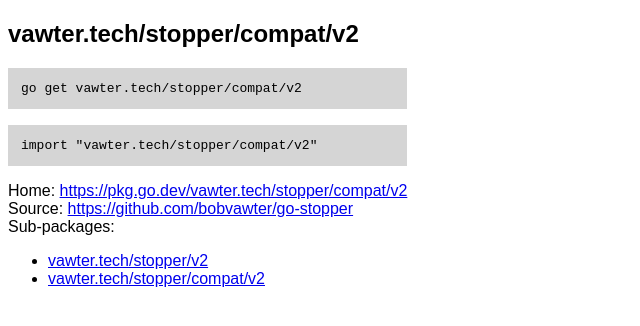
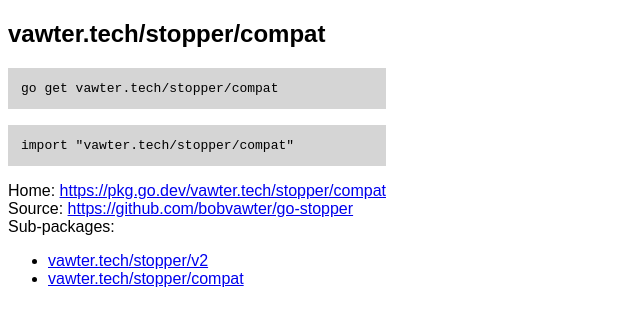
Before and after one commit to bobvawter/vawter.tech, a Jekyll site: the page stopper/compat/index.html, which Jekyll copies as it is, in a window 1280 px wide. Shown: the top 326 px of the page, without its empty margins (0-640 px from the left). Built offline with Jekyll 4.4.1, drawn with Linux system fonts in a browser that asks for light colours.

Commit message:
Another try

```diff
--- a/stopper/compat/v2/index.html
+++ b/stopper/compat/index.html
@@ -2,7 +2,7 @@
 <html>
 <head>
 <meta charset="utf-8">
-<title>vawter.tech/stopper/compat/v2</title>
+<title>vawter.tech/stopper/compat</title>
 <meta name="go-import" content="vawter.tech/stopper git https://github.com/bobvawter/go-stopper">
 <meta name="go-source" content="vawter.tech/stopper https://github.com/bobvawter/go-stopper https://github.com/bobvawter/go-stopper/tree/master{/dir} https://github.com/bobvawter/go-stopper/blob/master{/dir}/{file}#L{line}">
 <style>
@@ -15,11 +15,11 @@
 </head>
 <body>
 <div class="content">
-<h2>vawter.tech/stopper/compat/v2</h2>
-<code>go get vawter.tech/stopper/compat/v2</code>
-<code>import "vawter.tech/stopper/compat/v2"</code>
-Home: <a href="https://pkg.go.dev/vawter.tech/stopper/compat/v2">https://pkg.go.dev/vawter.tech/stopper/compat/v2</a><br/>
+<h2>vawter.tech/stopper/compat</h2>
+<code>go get vawter.tech/stopper/compat</code>
+<code>import "vawter.tech/stopper/compat"</code>
+Home: <a href="https://pkg.go.dev/vawter.tech/stopper/compat">https://pkg.go.dev/vawter.tech/stopper/compat</a><br/>
 Source: <a href="https://github.com/bobvawter/go-stopper">https://github.com/bobvawter/go-stopper</a><br/>
-Sub-packages:<ul><li><a href="/stopper/v2">vawter.tech/stopper/v2</a></li><li><a href="/stopper/compat/v2">vawter.tech/stopper/compat/v2</a></li></ul></div>
+Sub-packages:<ul><li><a href="/stopper/v2">vawter.tech/stopper/v2</a></li><li><a href="/stopper/compat">vawter.tech/stopper/compat</a></li></ul></div>
 </body>
 </html>
--- a/stopper/index.html
+++ b/stopper/index.html
@@ -20,6 +20,6 @@
 <code>import "vawter.tech/stopper"</code>
 Home: <a href="https://pkg.go.dev/vawter.tech/stopper">https://pkg.go.dev/vawter.tech/stopper</a><br/>
 Source: <a href="https://github.com/bobvawter/go-stopper">https://github.com/bobvawter/go-stopper</a><br/>
-Sub-packages:<ul><li><a href="/stopper/v2">vawter.tech/stopper/v2</a></li><li><a href="/stopper/compat/v2">vawter.tech/stopper/compat/v2</a></li></ul></div>
+Sub-packages:<ul><li><a href="/stopper/v2">vawter.tech/stopper/v2</a></li><li><a href="/stopper/compat">vawter.tech/stopper/compat</a></li></ul></div>
 </body>
 </html>
--- a/stopper/v2/index.html
+++ b/stopper/v2/index.html
@@ -20,6 +20,6 @@
 <code>import "vawter.tech/stopper/v2"</code>
 Home: <a href="https://pkg.go.dev/vawter.tech/stopper/v2">https://pkg.go.dev/vawter.tech/stopper/v2</a><br/>
 Source: <a href="https://github.com/bobvawter/go-stopper">https://github.com/bobvawter/go-stopper</a><br/>
-Sub-packages:<ul><li><a href="/stopper/v2">vawter.tech/stopper/v2</a></li><li><a href="/stopper/compat/v2">vawter.tech/stopper/compat/v2</a></li></ul></div>
+Sub-packages:<ul><li><a href="/stopper/v2">vawter.tech/stopper/v2</a></li><li><a href="/stopper/compat">vawter.tech/stopper/compat</a></li></ul></div>
 </body>
 </html>
--- a/vangen.json
+++ b/vangen.json
@@ -8,7 +8,7 @@
     },
     {
       "prefix": "stopper",
-      "subs": ["v2", "compat/v2"],
+      "subs": ["v2", "compat"],
       "url": "https://github.com/bobvawter/go-stopper"
     },
     {
```
